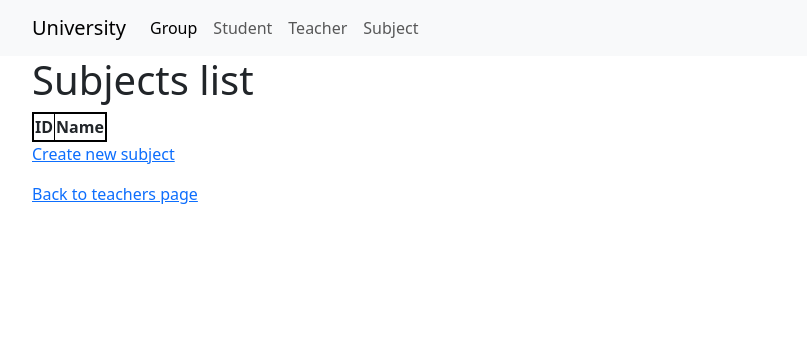
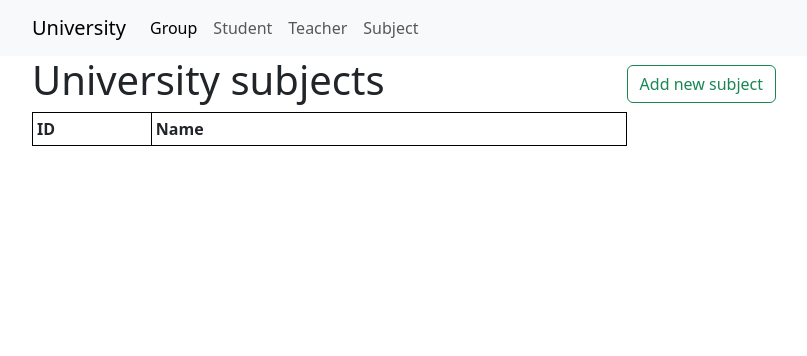
Before and after one commit to AtamanAA/hillel_py_pro_lesson17, a Django app: template teacher/templates/teacher/all_subjects.html in a window 1280 px wide. Shown: the top 356 px of the page, without its empty margins (50-857 px from the left). Run offline with Django 3.2, Linux system fonts and the light colour scheme; the template is opened without the code that fills it, so the values that code supplies are empty.

Commit message:
Update subjects templates

```diff
--- a/teacher/templates/teacher/all_subjects.html
+++ b/teacher/templates/teacher/all_subjects.html
@@ -3,20 +3,39 @@
 {% block title %}Subjects{% endblock %}
 
 {% block content %}
-    <h1>Subjects list</h1>
 
-    <table style="border: 2px solid black; border-collapse: collapse;">
+<div class="col-12 col-lg-10 col-xl-8 col-xxl-6">
+        <div style="display: flex; justify-content: space-between;">
+        <h1>University subjects</h1>
+        <div style="margin-top: auto; margin-bottom: auto;">
+            <a href="{% url 'create_subject' %}" class="btn btn-outline-success" tabindex="-1" role="button" aria-disabled="true">
+                Add new subject
+            </a>
+        </div>
+    </div>
+
+    <table class="table table-sm" style="width:80%">
         <tr>
-            <th style="border: 1px solid black;">ID</th>
-            <th style="border: 1px solid black;">Name</th>
+            <th scope="col" style="border: 1px solid black;">ID</th>
+            <th scope="col" style="border: 1px solid black; width:80%">Name</th>
         </tr>
         {% for subject in subjects_list %}
         <tr style="border: 1px solid black;">
-            <td style="border: 1px solid black;">{{ subject.id }}</td>
+            <td scope="row" style="border: 1px solid black;">{{ subject.id }}</td>
             <td style="border: 1px solid black;">{{ subject.name }}</td>
+
+
+            <td style="border: 1px solid white;">
+                <a href="{% url 'edit_subject' subject.id %}" class="btn btn-outline-secondary btn-sm" tabindex="-1" role="button" aria-disabled="true">
+                    <img src="/static/icons/pencil-square.svg" alt="edit" style="margin-bottom: 2px;">
+                    Edit
+                </a>
+            </td>
         </tr>
         {% endfor %}
     </table>
-    <p><a href="{% url 'create_subject' %}">Create new subject</a></p>
-    <p><a href="{% url 'all_teachers' %}">Back to teachers page</a></p>
+
+</div>
+
+
 {% endblock %}
```
Also changed, not shown: teacher/forms.py (+8 -0 lines), teacher/templates/teacher/create_subject.html (+17 -8 lines), teacher/templates/teacher/edit_subject.html (+21 -9 lines).
